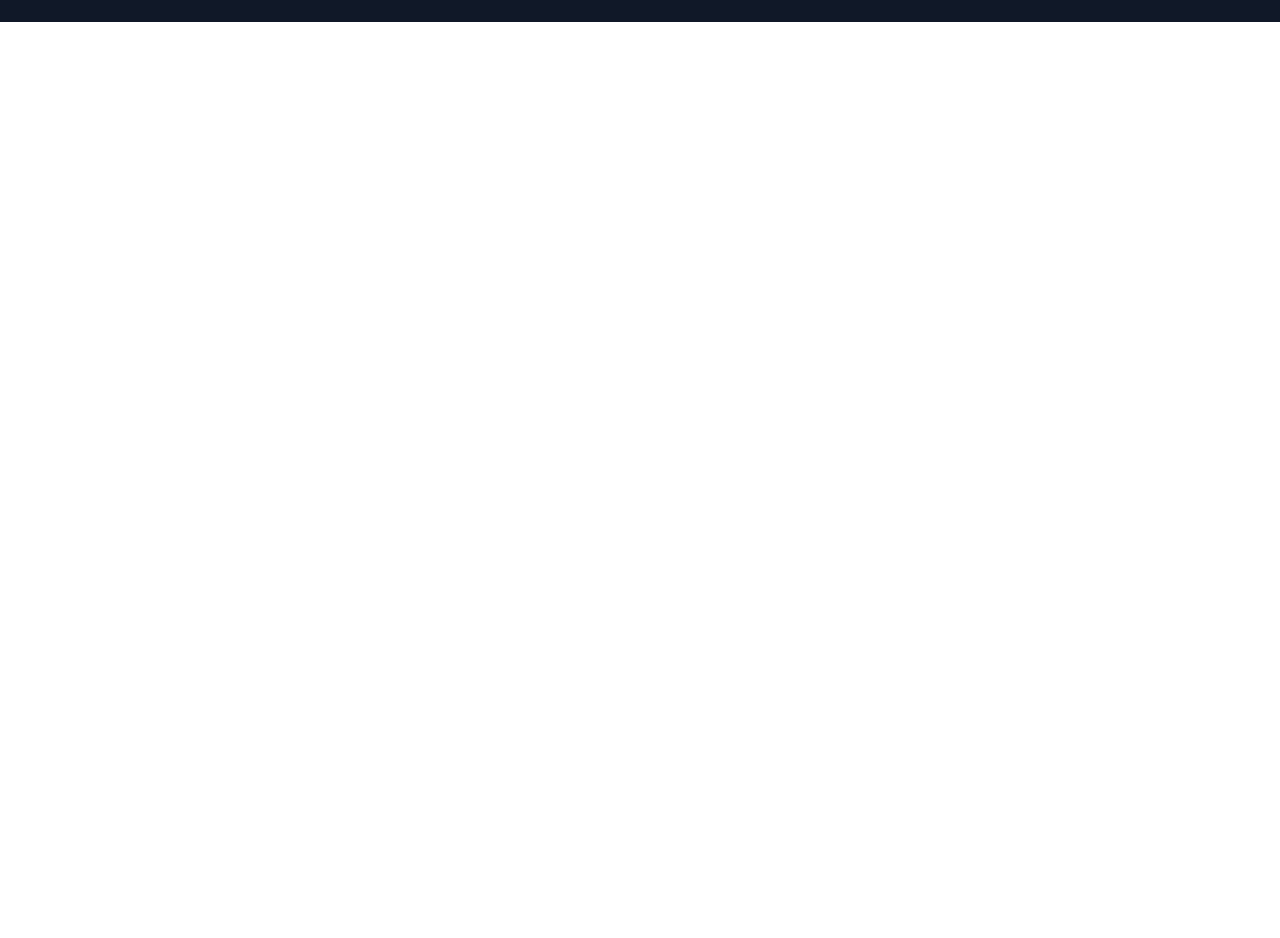
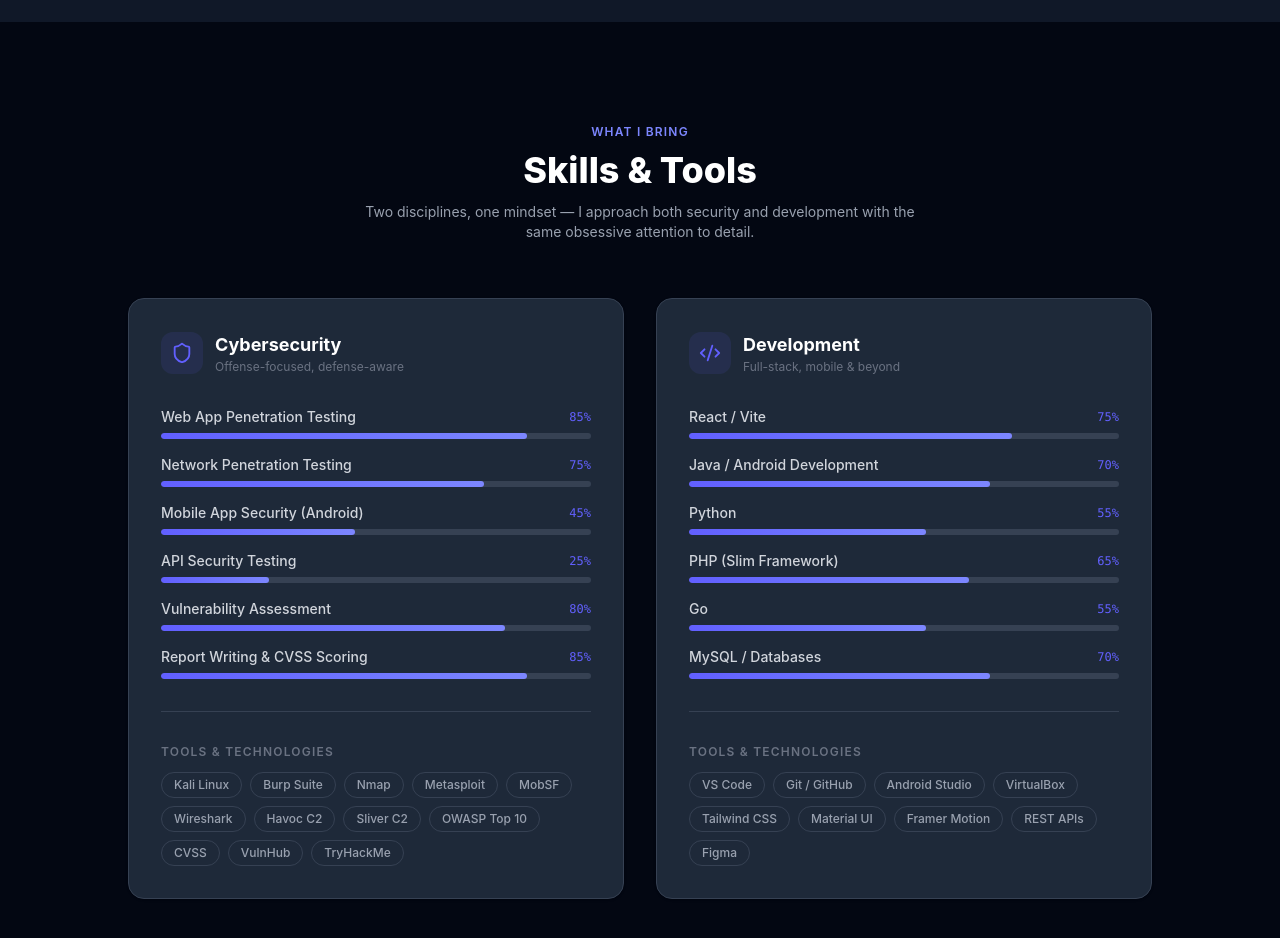
Before and after one commit to NigelMupira/my-portfolio, a React (Vite) app: page / in a window 1280 px wide. Shown: the part 1600-2538 px from the top of the page. Before the commit the page ends 1622 px from the top, so only its background shows below. Built offline with nearby package versions, Linux system fonts and the light colour scheme.

Commit message:
feat: Skills section with animated bars and tool badges

```diff
--- a/src/App.jsx
+++ b/src/App.jsx
@@ -1,7 +1,8 @@
 import { useState, useEffect } from 'react'
-import Navbar from './components/Navbar'
-import Hero   from './sections/Hero'
-import About  from './sections/About'
+import Navbar  from './components/Navbar'
+import Hero    from './sections/Hero'
+import About   from './sections/About'
+import Skills  from './sections/Skills'
 
 function App() {
 
@@ -26,6 +27,7 @@ function App() {
       <Navbar darkMode={darkMode} toggleTheme={toggleTheme} />
       <Hero />
       <About />
+      <Skills />
     </div>
   )
 }
--- /dev/null
+++ b/src/data/skills.js
@@ -0,0 +1,33 @@
+// Skills data — edit values and add/remove items here without touching the UI
+
+// Core competency bars — percentage reflects confidence/experience level
+export const cyberSkills = [
+  { name: 'Web App Penetration Testing',  level: 85 },
+  { name: 'Network Penetration Testing',  level: 75 },
+  { name: 'Mobile App Security (Android)',level: 45 },
+  { name: 'API Security Testing',         level: 25 },
+  { name: 'Vulnerability Assessment',     level: 80 },
+  { name: 'Report Writing & CVSS Scoring',level: 85 },
+]
+
+export const devSkills = [
+  { name: 'React / Vite',                 level: 75 },
+  { name: 'Java / Android Development',   level: 70 },
+  { name: 'Python',                        level: 55 },
+  { name: 'PHP (Slim Framework)',          level: 65 },
+  { name: 'Go',                            level: 55 },
+  { name: 'MySQL / Databases',             level: 70 },
+]
+
+// Tool/technology badge pills — grouped by category
+export const cyberTools = [
+  'Kali Linux', 'Burp Suite', 'Nmap', 'Metasploit',
+  'MobSF', 'Wireshark', 'Havoc C2', 'Sliver C2',
+  'OWASP Top 10', 'CVSS', 'VulnHub', 'TryHackMe',
+]
+
+export const devTools = [
+  'VS Code', 'Git / GitHub', 'Android Studio',
+  'VirtualBox', 'Tailwind CSS', 'Material UI',
+  'Framer Motion', 'REST APIs', 'Figma',
+]
--- /dev/null
+++ b/src/sections/Skills.jsx
@@ -0,0 +1,178 @@
+import { motion } from 'framer-motion'
+import { Shield, Code2 } from 'lucide-react'
+import {
+  cyberSkills, devSkills,
+  cyberTools,  devTools
+} from '../data/skills'
+
+// Fade up — reused across both columns
+const fadeUp = {
+  hidden: { opacity: 0, y: 40 },
+  show:   { opacity: 1, y: 0, transition: { duration: 0.6, ease: 'easeOut' } }
+}
+
+// Animated skill bar — grows from 0 to target level on scroll entry
+function SkillBar({ name, level, index }) {
+  return (
+    <motion.div
+      className="space-y-1.5"
+      initial="hidden"
+      whileInView="show"
+      viewport={{ once: true, amount: 0.5 }}
+      variants={{
+        hidden: { opacity: 0, x: -20 },
+        show:   { opacity: 1, x: 0, transition: { duration: 0.4, delay: index * 0.08 } }
+      }}>
+
+      {/* Skill name and percentage */}
+      <div className="flex justify-between items-center">
+        <span className="text-sm font-medium text-gray-700 dark:text-gray-300">
+          {name}
+        </span>
+        <span className="text-xs font-mono text-indigo-500">
+          {level}%
+        </span>
+      </div>
+
+      {/* Bar track */}
+      <div className="h-1.5 w-full rounded-full bg-gray-200 dark:bg-gray-700 overflow-hidden">
+        {/* Animated fill */}
+        <motion.div
+          className="h-full rounded-full bg-gradient-to-r from-indigo-500 to-indigo-400"
+          initial={{ width: 0 }}
+          whileInView={{ width: `${level}%` }}
+          viewport={{ once: true, amount: 0.5 }}
+          transition={{ duration: 0.8, delay: index * 0.08, ease: 'easeOut' }}
+        />
+      </div>
+
+    </motion.div>
+  )
+}
+
+// Tool badge pill
+function ToolBadge({ name }) {
+  return (
+    <span className="px-3 py-1 rounded-full text-xs font-medium
+                     bg-gray-100 text-gray-600 border border-gray-200
+                     dark:bg-gray-800 dark:text-gray-400 dark:border-gray-700
+                     hover:border-indigo-400 hover:text-indigo-500
+                     dark:hover:border-indigo-500 dark:hover:text-indigo-400
+                     transition-colors duration-200 cursor-default">
+      {name}
+    </span>
+  )
+}
+
+// Column card wrapping a skill category (Cyber or Dev)
+function SkillColumn({ icon: Icon, title, accent, skills, tools }) {
+  return (
+    <motion.div
+      className="flex flex-col gap-8 p-8 rounded-2xl
+                 bg-white dark:bg-gray-800
+                 border border-gray-200 dark:border-gray-700
+                 shadow-sm"
+      initial="hidden"
+      whileInView="show"
+      viewport={{ once: true, amount: 0.2 }}
+      variants={fadeUp}>
+
+      {/* Column header */}
+      <div className="flex items-center gap-3">
+        <div className="p-2.5 rounded-xl bg-indigo-50 dark:bg-indigo-500/10">
+          <Icon size={22} className="text-indigo-500" />
+        </div>
+        <div>
+          <h3 className="font-bold text-gray-900 dark:text-white text-lg">
+            {title}
+          </h3>
+          <p className="text-xs text-gray-500 dark:text-gray-500">
+            {accent}
+          </p>
+        </div>
+      </div>
+
+      {/* Animated skill bars */}
+      <div className="space-y-4">
+        {skills.map((skill, i) => (
+          <SkillBar key={skill.name} {...skill} index={i} />
+        ))}
+      </div>
+
+      {/* Divider */}
+      <div className="border-t border-gray-100 dark:border-gray-700" />
+
+      {/* Tool badge pills */}
+      <div>
+        <p className="text-xs font-semibold tracking-widest uppercase
+                      text-gray-400 dark:text-gray-500 mb-3">
+          Tools & Technologies
+        </p>
+        <div className="flex flex-wrap gap-2">
+          {tools.map(tool => (
+            <ToolBadge key={tool} name={tool} />
+          ))}
+        </div>
+      </div>
+
+    </motion.div>
+  )
+}
+
+function Skills() {
+  return (
+    <section
+      id="skills"
+      className="py-24 px-6 bg-white dark:bg-gray-950 transition-colors duration-300">
+
+      <div className="max-w-5xl mx-auto">
+
+        {/* Section heading */}
+        <motion.div
+          className="mb-14 text-center"
+          initial="hidden"
+          whileInView="show"
+          viewport={{ once: true, amount: 0.3 }}
+          variants={fadeUp}>
+
+          <span className="text-xs font-semibold tracking-widest uppercase
+                           text-indigo-500 dark:text-indigo-400">
+            What I Bring
+          </span>
+          <h2 className="mt-2 text-3xl sm:text-4xl font-extrabold
+                         text-gray-900 dark:text-white">
+            Skills & Tools
+          </h2>
+          <p className="mt-3 text-gray-500 dark:text-gray-400 max-w-xl mx-auto text-sm">
+            Two disciplines, one mindset — I approach both security and
+            development with the same obsessive attention to detail.
+          </p>
+
+        </motion.div>
+
+        {/* Two column grid — Cyber | Dev */}
+        <div className="grid md:grid-cols-2 gap-8">
+
+          <SkillColumn
+            icon={Shield}
+            title="Cybersecurity"
+            accent="Offense-focused, defense-aware"
+            skills={cyberSkills}
+            tools={cyberTools}
+          />
+
+          <SkillColumn
+            icon={Code2}
+            title="Development"
+            accent="Full-stack, mobile & beyond"
+            skills={devSkills}
+            tools={devTools}
+          />
+
+        </div>
+      </div>
+    </section>
+  )
+}
+
+export default Skills
```
